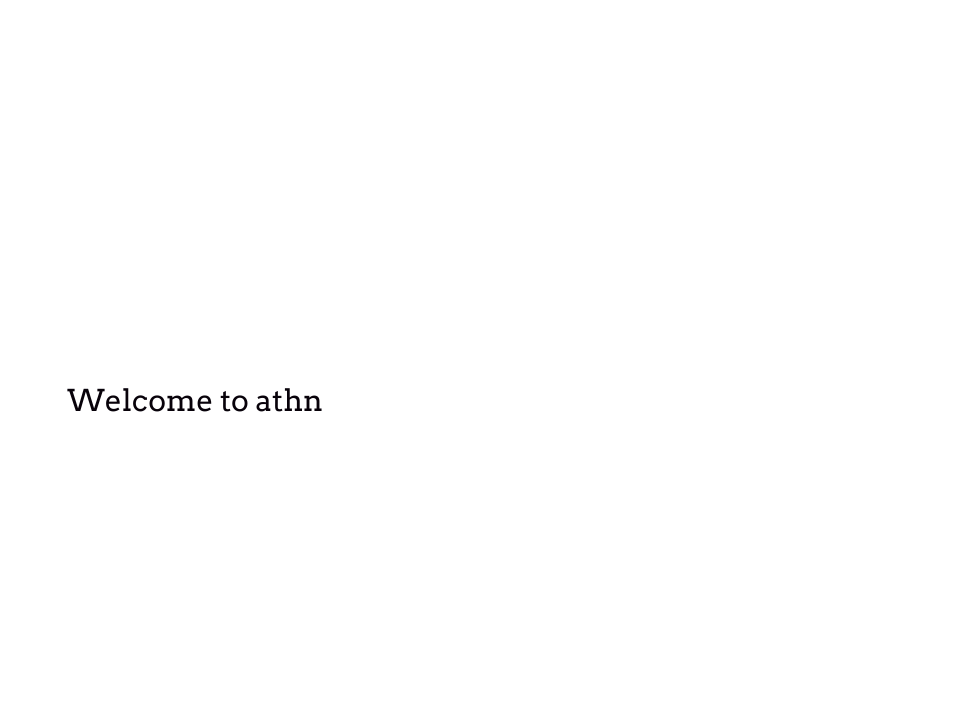
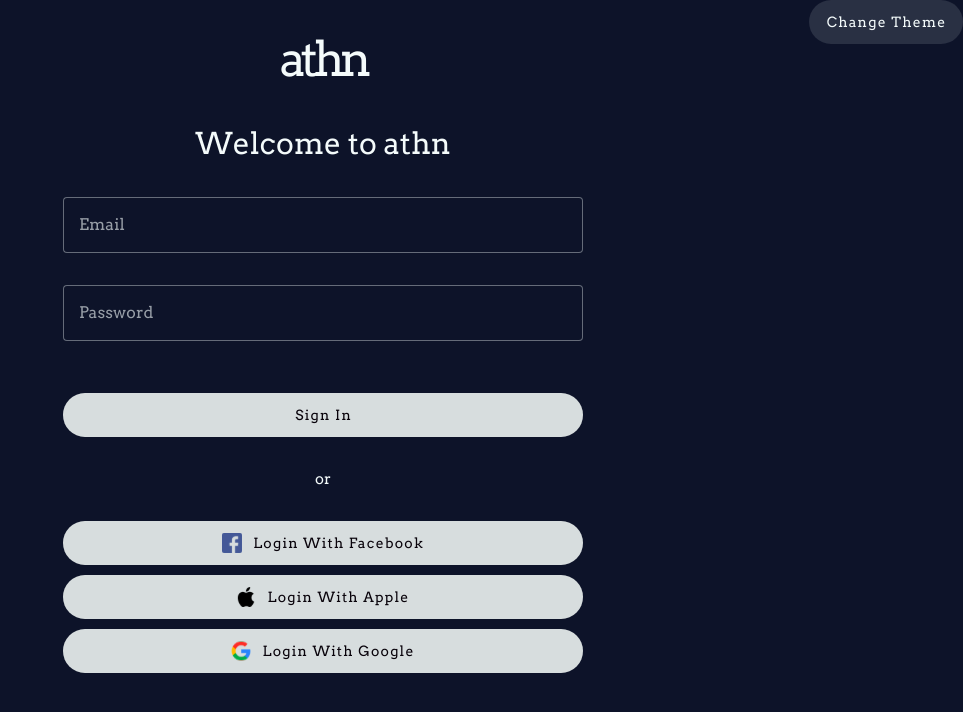
Before and after one commit to vitorlofonseca/athn, a Vue app: page / in a window 1280 px wide. Shown: the top 712 px of the page, without its empty margins (317-1280 px from the left). Built offline with nearby package versions, Linux system fonts and the light colour scheme.

Commit message:
Login page

```diff
--- a/src/App.vue
+++ b/src/App.vue
@@ -1,71 +1,22 @@
 <script setup lang="ts">
 import { RouterView } from "vue-router";
+import Button from "@/components/Button.vue";
+import { useTheme } from "@/theme/useTheme";
+
+const { changeTheme } = useTheme();
 </script>
 
 <template>
+  <Button class="change-theme-btn" @click="changeTheme">Change Theme</Button>
   <RouterView />
 </template>
 
 <style scoped>
-header {
-  line-height: 1.5;
-  max-height: 100vh;
-}
-
-.logo {
-  display: block;
-  margin: 0 auto 2rem;
-}
-
-nav {
-  width: 100%;
-  font-size: 12px;
-  text-align: center;
-  margin-top: 2rem;
-}
-
-nav a.router-link-exact-active {
-  color: var(--color-text);
-}
-
-nav a.router-link-exact-active:hover {
-  background-color: transparent;
-}
-
-nav a {
-  display: inline-block;
-  padding: 0 1rem;
-  border-left: 1px solid var(--color-border);
-}
-
-nav a:first-of-type {
-  border: 0;
-}
-
-@media (min-width: 1024px) {
-  header {
-    display: flex;
-    place-items: center;
-    padding-right: calc(var(--section-gap) / 2);
-  }
-
-  .logo {
-    margin: 0 2rem 0 0;
-  }
-
-  header .wrapper {
-    display: flex;
-    place-items: flex-start;
-    flex-wrap: wrap;
-  }
-
-  nav {
-    text-align: left;
-    margin-left: -1rem;
-    font-size: 1rem;
-
-    padding: 1rem 0;
-    margin-top: 1rem;
-  }
+.change-theme-btn {
+  position: absolute;
+  top: 0;
+  right: 0;
+  z-index: 100;
+  width: 154px;
 }
 </style>
--- a/src/assets/main.css
+++ /dev/null
@@ -1,35 +0,0 @@
-@import './base.css';
-
-#app {
-  max-width: 1280px;
-  margin: 0 auto;
-  padding: 2rem;
-
-  font-weight: normal;
-}
-
-a,
-.green {
-  text-decoration: none;
-  color: hsla(160, 100%, 37%, 1);
-  transition: 0.4s;
-}
-
-@media (hover: hover) {
-  a:hover {
-    background-color: hsla(160, 100%, 37%, 0.2);
-  }
-}
-
-@media (min-width: 1024px) {
-  body {
-    display: flex;
-    place-items: center;
-  }
-
-  #app {
-    display: grid;
-    grid-template-columns: 1fr 1fr;
-    padding: 0 2rem;
-  }
-}
--- /dev/null
+++ b/src/components/AppTitle.vue
@@ -0,0 +1,19 @@
+<script lang="ts" setup></script>
+
+<template>
+  <span class="title">athn</span>
+</template>
+
+<style lang="scss" scoped>
+.title {
+  font-style: normal;
+  font-weight: 400;
+  font-size: 48px;
+  line-height: 59px;
+  letter-spacing: -0.11em;
+
+  /* white */
+
+  color: var(--vt-c-white-soft);
+}
+</style>
--- a/src/components/Button.vue
+++ b/src/components/Button.vue
@@ -1,22 +1,41 @@
-<script lang="ts" setup></script>
+<script lang="ts" setup>
+const props = defineProps<{
+  type?: String;
+}>();
+</script>
 
 <template>
-  <v-btn variant="tonal" v-bind="$props">
+  <v-btn
+    variant="tonal"
+    v-bind="$props"
+    :class="{ 'v-btn--white': props.type === 'white' }"
+  >
     <div class="slot"><slot /></div>
   </v-btn>
 </template>
 
 <style lang="scss" scoped>
 .v-btn {
+  height: 44px;
+  width: 100%;
   border-radius: 50px;
   text-transform: capitalize;
   background-color: var(--color-primary);
   color: var(--vt-c-white-soft);
+
+  &--white {
+    background-color: var(--vt-c-white-soft);
+    color: var(--vt-c-black-soft);
+  }
 
   .slot {
     display: flex;
     align-items: center;
     gap: 10px;
   }
+
+  &--size-default {
+    --v-btn-height: 44px;
+  }
 }
 </style>
--- a/src/components/InputText.vue
+++ b/src/components/InputText.vue
@@ -12,6 +12,7 @@
 
 <style lang="scss" scoped>
 .v-input {
+  width: 100%;
   color: var(--color-text);
 
   &--dark {
--- a/src/main.ts
+++ b/src/main.ts
@@ -4,7 +4,7 @@
 import App from "./App.vue";
 import router from "./router";
 
-import "./assets/main.css";
+import "./assets/base.css";
 
 // Vuetify
 import "vuetify/styles";
--- a/src/router/index.ts
+++ b/src/router/index.ts
@@ -1,14 +1,14 @@
 import ComponentsView from "@/views/ComponentsView.vue";
 import { createRouter, createWebHistory } from "vue-router";
-import HomeView from "../views/Home.vue";
+import Login from "../views/Login.vue";
 
 const router = createRouter({
   history: createWebHistory(import.meta.env.BASE_URL),
   routes: [
     {
       path: "/",
-      name: "home",
-      component: HomeView,
+      name: "login",
+      component: Login,
     },
     {
       path: "/components",
--- a/src/views/Home.vue
+++ /dev/null
@@ -1,7 +0,0 @@
-<template>
-  <div class="about">
-    <h1>Welcome to athn</h1>
-  </div>
-</template>
-
-<style></style>
--- /dev/null
+++ b/src/views/Login.vue
@@ -0,0 +1,82 @@
+<script setup lang="ts">
+import AppTitle from "@/components/AppTitle.vue";
+import InputText from "@/components/InputText.vue";
+import Button from "@/components/Button.vue";
+</script>
+
+<template>
+  <div class="screen">
+    <div class="container">
+      <AppTitle />
+      <h1>Welcome to athn</h1>
+
+      <div class="login-form">
+        <InputText label="Email" :dark="true"></InputText>
+        <InputText type="password" label="Password" :dark="true"></InputText>
+      </div>
+
+      <Button :type="'white'">Sign in</Button>
+
+      <span>or</span>
+
+      <div class="sso-buttons-container">
+        <Button :type="'white'">
+          <img
+            alt="Facebook logo"
+            src="@/assets/icons/social-networks/facebook.svg"
+            width="20"
+            height="20"
+          />
+          Login with Facebook</Button
+        >
+        <Button :type="'white'">
+          <img
+            alt="Facebook logo"
+            src="@/assets/icons/social-networks/apple-black.svg"
+            width="20"
+            height="20"
+          />
+          Login with Apple</Button
+        >
+        <Button :type="'white'">
+          <img
+            alt="Facebook logo"
+            src="@/assets/icons/social-networks/google.svg"
+            width="20"
+            height="20"
+          />
+          Login with Google</Button
+        >
+      </div>
+    </div>
+  </div>
+</template>
+
+<style scoped lang="scss">
+.screen {
+  background-color: var(--color-primary);
+  color: var(--vt-c-white-soft);
+  display: flex;
+  justify-content: center;
+  width: 100%;
+  height: 100vh;
+}
+
+.container {
+  display: flex;
+  flex-direction: column;
+  padding: 30px 30px;
+  gap: 30px;
+  width: 100%;
+  max-width: 580px;
+  align-items: center;
+
+  .login-form,
+  .sso-buttons-container {
+    display: flex;
+    flex-direction: column;
+    gap: 10px;
+    width: 100%;
+  }
+}
+</style>
```
